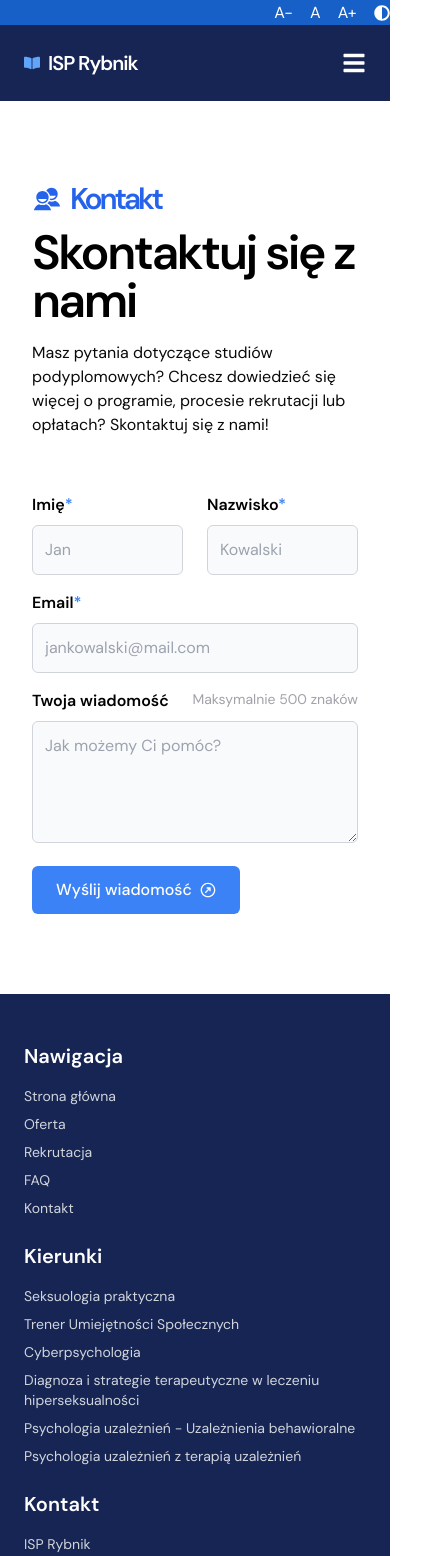
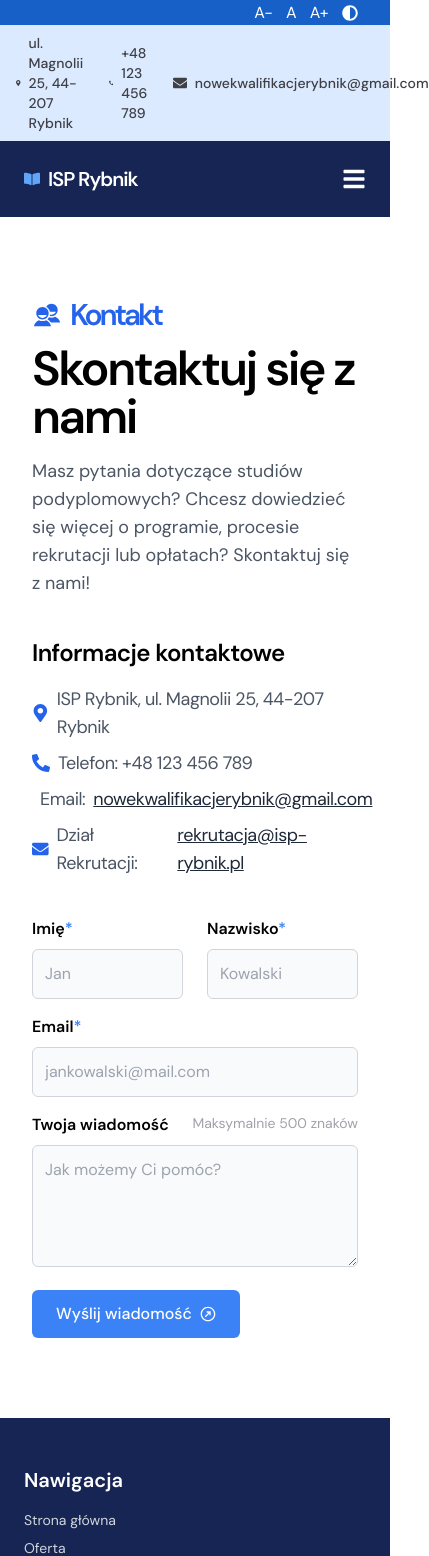
Before and after one commit to FifiLen/Studia2Kierunki, a Next.js app: page /kontakt in a window 390 px wide. Shown: the top 1556 px of the page, 429 px wide, since content can reach past the window. Built offline with nearby package versions, Linux system fonts and the light colour scheme; grey boxes are pictures that could not be loaded.

Commit message:
poprawki

```diff
--- a/app/(oferta)/oferta/page.tsx
+++ b/app/(oferta)/oferta/page.tsx
@@ -19,7 +19,7 @@ import { CgArrowRightO } from "react-icons/cg";
 
 const KierunkiPage = () => {
   return (
-    <div id="kierunki" className="w-full baner">
+    <div id="kierunki" className="w-full baner bg-gray-200">
       <div className="max-w-full mx-auto py-20 px-10 md:px-20">
         <h1 className="text-6xl font-bold mb-8 tracking-tighter">
           Nasze Kierunki
@@ -28,7 +28,7 @@ const KierunkiPage = () => {
           {courses.map((course) => (
             <Card
               key={course.id}
-              className="bg-gray-100 border-gray-300 rounded-lg shadow-none flex flex-col"
+              className="bg-white border-gray-100 rounded-lg shadow-none flex flex-col"
             >
               <div className="relative h-48">
                 <Image
--- a/app/kontakt/page.tsx
+++ b/app/kontakt/page.tsx
@@ -1,7 +1,175 @@
+"use client";
 import React from "react";
-import Contact from "@/components/KontaktMain";
+import { FaMapMarkerAlt, FaPhoneAlt, FaEnvelope } from "react-icons/fa";
+import Image from "next/image";
+import Link from "next/link";
+import { IoMdContacts } from "react-icons/io";
+import { CgArrowTopRightO } from "react-icons/cg";
+import { useUserPreferences } from "@/components/UserPreferencesContext";
+
 const ContactPage = () => {
-  return <Contact />;
+  const { fontSize, highContrast } = useUserPreferences();
+
+  const fontSizeClasses = {
+    small: "text-sm",
+    medium: "text-base",
+    large: "text-lg",
+  };
+
+  const textContrastStyles = highContrast ? "text-[#FFFF00]" : "text-black";
+  const bgContrastStyles = highContrast ? "bg-black" : "bg-white";
+  const linkContrastStyles = highContrast
+    ? "text-[#FFFF00] hover:text-yellow-500"
+    : "text-white hover:text-blue-100";
+  const inputBgStyles = highContrast ? "bg-[#333]" : "bg-gray-50";
+
+  return (
+    <section id="contact" className="w-full bg-white/90">
+      <div className="grid grid-cols-1 md:grid-cols-2 mx-auto max-w-full">
+        <div className="relative w-full">
+          <Image
+            src="/assets/kontakt.jpg"
+            fill
+            alt="kontakt"
+            className="object-cover"
+            quality={100}
+            sizes="(max-width: 768px) 100vw, (max-width: 1200px) 50vw, 33vw"
+          />
+        </div>
+        {/* Text Column */}
+        <div className="px-8 md:px-20 py-20 flex flex-col">
+          <h4 className="text-3xl font-semibold text-blue-600 tracking-[-0.2rem] flex gap-2 items-center mb-3">
+            <IoMdContacts />
+            Kontakt
+          </h4>
+          <div className="">
+            <h3
+              className={`text-5xl tracking-tighter font-semibold mb-4 ${textContrastStyles}`}
+            >
+              Skontaktuj się z nami
+            </h3>
+            <p className="mb-4 text-lg leading-7 text-gray-600">
+              Masz pytania dotyczące studiów podyplomowych? Chcesz dowiedzieć
+              się więcej o programie, procesie rekrutacji lub opłatach?
+              Skontaktuj się z nami!
+            </p>
+            <div className="my-10">
+              <h5
+                className={`text-2xl font-semibold tracking-tight mb-4 ${textContrastStyles}`}
+              >
+                Informacje kontaktowe
+              </h5>
+              <p className="flex gap-2 items-center mb-2 text-lg leading-7 text-gray-600  tracking-tight">
+                <FaMapMarkerAlt className=" text-blue-600" />
+                ISP Rybnik, ul. Magnolii 25, 44-207 Rybnik
+              </p>
+              <p className="flex gap-2 items-center mb-2 text-lg leading-7 text-gray-600  tracking-tight">
+                <FaPhoneAlt className=" text-blue-600" />
+                Telefon: +48 123 456 789
+              </p>
+              <p className="flex gap-2 items-center mb-2 text-lg leading-7 text-gray-600  tracking-tight">
+                <FaEnvelope className=" text-blue-600" />
+                Email:{" "}
+                <a
+                  href="mailto:nowekwalifikacjerybnik@gmail.com"
+                  className="underline hover:no-underline text-gray-800"
+                >
+                  nowekwalifikacjerybnik@gmail.com
+                </a>
+              </p>
+              <p className="flex gap-2 items-center text-lg leading-7 text-gray-600  tracking-tight">
+                <FaEnvelope className=" text-blue-600 " />
+                Dział Rekrutacji:{" "}
+                <a
+                  href="mailto:rekrutacja@isp-rybnik.pl"
+                  className="underline hover:no-underline text-gray-800"
+                >
+                  rekrutacja@isp-rybnik.pl
+                </a>
+              </p>
+            </div>
+
+            <form>
+              <div className="mb-4 grid grid-cols-2 max-w-full gap-6">
+                <div>
+                  <label
+                    className={`block mb-2 font-semibold ${textContrastStyles}`}
+                    htmlFor="name"
+                  >
+                    Imię<span className="text-blue-500">*</span>
+                  </label>
+                  <input
+                    type="text"
+                    id="name"
+                    placeholder="Jan"
+                    aria-required="true"
+                    className={`w-full p-3 rounded-md ${inputBgStyles} ${textContrastStyles} border border-gray-300 focus:border-blue-500`}
+                  />
+                </div>
+                <div>
+                  <label
+                    className={`block mb-2 font-semibold ${textContrastStyles}`}
+                    htmlFor="surname"
+                  >
+                    Nazwisko<span className="text-blue-500">*</span>
+                  </label>
+                  <input
+                    type="text"
+                    id="surname"
+                    placeholder="Kowalski"
+                    aria-required="true"
+                    className={`w-full p-3 rounded-md ${inputBgStyles} ${textContrastStyles} border border-gray-300 focus:border-blue-500`}
+                  />
+                </div>
+              </div>
+              <div className="mb-4">
+                <label
+                  className={`block mb-2 font-semibold ${textContrastStyles}`}
+                  htmlFor="email"
+                >
+                  Email<span className="text-blue-500">*</span>
+                </label>
+                <input
+                  type="email"
+                  id="email"
+                  placeholder="jankowalski@mail.com"
+                  aria-required="true"
+                  className={`w-full p-3 rounded-md ${inputBgStyles} ${textContrastStyles} border border-gray-300 focus:border-blue-500`}
+                />
+              </div>
+              <div className="mb-4">
+                <div className="flex justify-between">
+                  <label
+                    className={`block mb-2 font-semibold ${textContrastStyles}`}
+                    htmlFor="message"
+                  >
+                    Twoja wiadomość
+                  </label>
+                  <p className="text-sm text-zinc-400">
+                    Maksymalnie 500 znaków
+                  </p>
+                </div>
+                <textarea
+                  id="message"
+                  rows={4}
+                  placeholder="Jak możemy Ci pomóc?"
+                  className={`w-full p-3 rounded-md ${inputBgStyles} ${textContrastStyles} border border-gray-300 focus:border-blue-500`}
+                ></textarea>
+              </div>
+              <button
+                aria-label="Wyślij wiadomość"
+                type="submit"
+                className={`w-fit py-3 px-6 flex gap-2 items-center font-medium rounded-md ${linkContrastStyles} bg-blue-500`}
+              >
+                Wyślij wiadomość
+                <CgArrowTopRightO />
+              </button>
+            </form>
+          </div>
+        </div>
+      </div>
+    </section>
+  );
 };
 
 export default ContactPage;
--- a/app/layout.tsx
+++ b/app/layout.tsx
@@ -5,6 +5,7 @@ import Navbar from "@/components/Header";
 import Footer from "@/components/Footer";
 import { UserPreferencesProvider } from "@/components/UserPreferencesContext";
 import Access from "@/components/Access";
+import TopBar from "@/components/TopNav";
 
 const dmsans = DM_Sans({ subsets: ["latin"] });
 
@@ -23,6 +24,7 @@ export default function RootLayout({
       <body className={`${dmsans.className} overflow-x-hidden`}>
         <UserPreferencesProvider>
           <Access />
+          <TopBar />
           <Navbar />
           {children}
           <Footer />
--- a/components/Access.tsx
+++ b/components/Access.tsx
@@ -23,7 +23,9 @@ const Access = () => {
 
   return (
     <div className={`${navbarBackgroundStyles}`}>
-      <div className={`max-w-7xl flex justify-end gap-4 ${navbarTextStyles}`}>
+      <div
+        className={`max-w-7xl mx-auto px-8 gap-3 flex justify-end ${navbarTextStyles}`}
+      >
         <button
           aria-label="pomniejsz tekst"
           onClick={() => setFontSize("small")}
--- a/components/Header.tsx
+++ b/components/Header.tsx
@@ -89,7 +89,7 @@ export default function Navbar() {
       >
         <div className="flex lg:flex-1">
           <Link href="/" className="-m-1.5 p-1.5 flex items-center gap-2">
-            <span className="sr-only">Your Company</span>
+            <span className="sr-only">ISP Rybnik</span>
             <FaBookOpen
               className={` ${highContrast ? "text-black" : "text-blue-400"}`}
             />
@@ -121,15 +121,12 @@ export default function Navbar() {
         </div>
         <div className="hidden lg:flex lg:flex-1 lg:justify-end items-center gap-4">
           <Link
-            href="#"
-            className={`text-sm flex items-center gap-1 p-1 px-3 rounded-md font-semibold leading-6 ${
+            href="/rekrutacja"
+            className={`text-sm flex items-center gap-1 p-2 px-3 rounded-lg font-semibold leading-6 ${
               highContrast ? "bg-black text-white" : "bg-white text-blue-950"
             }`}
           >
-            Zapisz się na studia{" "}
-            <span aria-hidden="true">
-              <FaArrowRight />
-            </span>
+            Zapisz się na studia
           </Link>
         </div>
       </nav>
@@ -168,17 +165,14 @@ export default function Navbar() {
               </div>
               <div className="py-6">
                 <Link
-                  href="#"
-                  className={`text-sm flex items-center gap-1 p-1 px-3 rounded-md border font-semibold leading-6 ${
+                  href="/rekrutacja"
+                  className={`text-sm flex items-center gap-1 p-1 px-3 rounded-lg border font-semibold leading-6 ${
                     highContrast
                       ? "bg-black text-white border-white"
                       : "border-white text-white"
                   }`}
                 >
-                  Zapisz się na studia{" "}
-                  <span aria-hidden="true">
-                    <FaArrowRight />
-                  </span>
+                  Zapisz się na studia
                 </Link>
               </div>
             </div>
--- /dev/null
+++ b/components/TopNav.tsx
@@ -0,0 +1,31 @@
+import { FaMapMarkerAlt, FaPhoneAlt, FaEnvelope } from "react-icons/fa";
+
+const TopBar = () => {
+  return (
+    <div className="w-full bg-blue-100">
+      <div className=" max-w-7xl mx-auto  text-zinc-700 py-2 px-4 md:px-8 flex justify-between items-center">
+        <div className="flex items-center space-x-4">
+          <div className="flex items-center text-sm font-medium">
+            <FaMapMarkerAlt className="mr-2" />
+            <span>ul. Magnolii 25, 44-207 Rybnik</span>
+          </div>
+          <div className="flex items-center text-sm font-medium">
+            <FaPhoneAlt className="mr-2" />
+            <span>+48 123 456 789</span>
+          </div>
+          <div className="flex items-center text-sm font-medium">
+            <FaEnvelope className="mr-2" />
+            <a
+              href="mailto:nowekwalifikacjerybnik@gmail.com"
+              className="hover:underline"
+            >
+              nowekwalifikacjerybnik@gmail.com
+            </a>
+          </div>
+        </div>
+      </div>
+    </div>
+  );
+};
+
+export default TopBar;
```
Also changed, not shown: app/rekrutacja/page.tsx (+4 -3 lines), components/Baner.tsx (+5 -4 lines).
